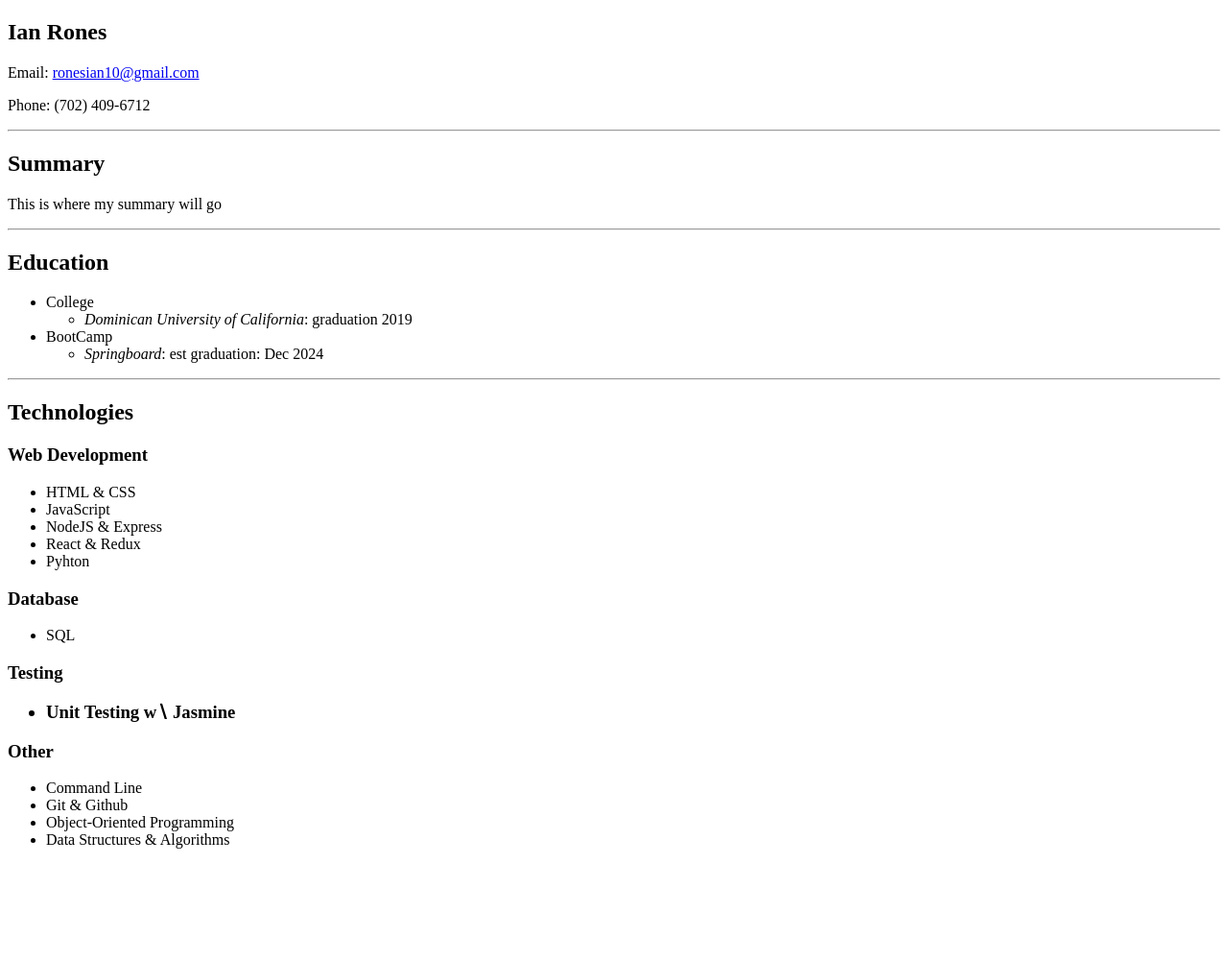
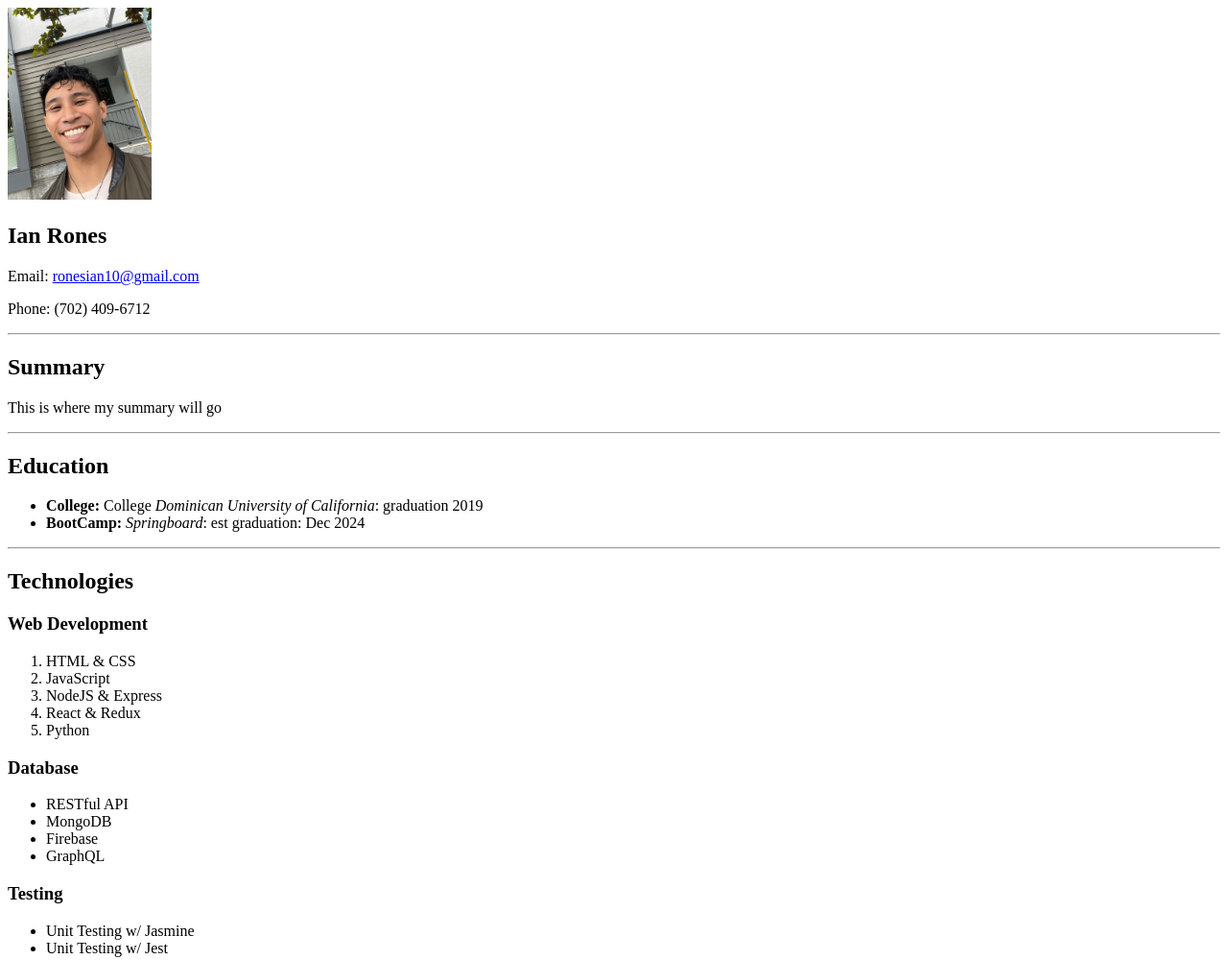
Before and after one commit to Prones94/cv_remote, a plain HTML site: page index.html in a window 1280 px wide. Shown: the top 1000 px of the page at 96% size. Before the commit the page ends 900 px from the top, so only its background shows below. Drawn offline with Linux system fonts and the light colour scheme.

Commit message:
[edit] included profile pic, removed extra ul and li tags after using html checkup

```diff
--- a/index.html
+++ b/index.html
@@ -7,6 +7,7 @@
   <body>
     <main>
       <section>
+      <img src="./img/profile_pic.jpeg" alt="profile" height="200" width="150">
         <h1>Ian Rones</h1>
         <p>Email: <a href="#">ronesian10@gmail.com</a></p>
         <p>Phone: (702) 409-6712</p>
@@ -20,36 +21,33 @@
       <section>
         <h2>Education</h2>
         <ul>
-          <li>College</li>
-          <ul>
-            <li><em>Dominican University of California</em>: graduation 2019</li>
-          </ul>
-          <li>BootCamp</li>
-          <ul>
-            <li><em>Springboard</em>: est graduation: Dec 2024</li>
-          </ul>
+          <li><strong>College: </strong>College <em>Dominican University of California</em>: graduation 2019</li>
+          <li><strong>BootCamp: </strong><em>Springboard</em>: est graduation: Dec 2024</li>
         </ul>
       </section>
       <hr>
       <section>
         <h2>Technologies</h2>
         <h3>Web Development</h3>
-        <ul>
+        <ol>
           <li>HTML & CSS</li>
           <li>JavaScript</li>
           <li>NodeJS & Express</li>
           <li>React & Redux</li>
-          <li>Pyhton</li>
-        </ul>
+          <li>Python</li>
+        </ol>
         <h3>Database</h3>
         <ul>
-          <li>SQL</li>
+          <li>RESTful API</li>
+          <li>MongoDB</li>
+          <li>Firebase</li>
+          <li>GraphQL</li>
         </ul>
-        <h3>Testing
-          <ul>
-            <li>Unit Testing w&Backslash; Jasmine</li>
+        <h3>Testing</h3>
+        <ul>
+            <li>Unit Testing w&sol; Jasmine</li>
+            <li>Unit Testing w&sol; Jest</li>
           </ul>
-        </h3>
         <h3>Other</h3>
         <ul>
           <li>Command Line</li>
@@ -58,6 +56,8 @@
           <li>Data Structures & Algorithms</li>
         </ul>
       </section>
+      <!--Section for Achievements-->
+      <!--Section for Projects-->
     </main>
   </body>
 </html>
```
Also changed, not shown: img/profile_pic.jpeg (added).
